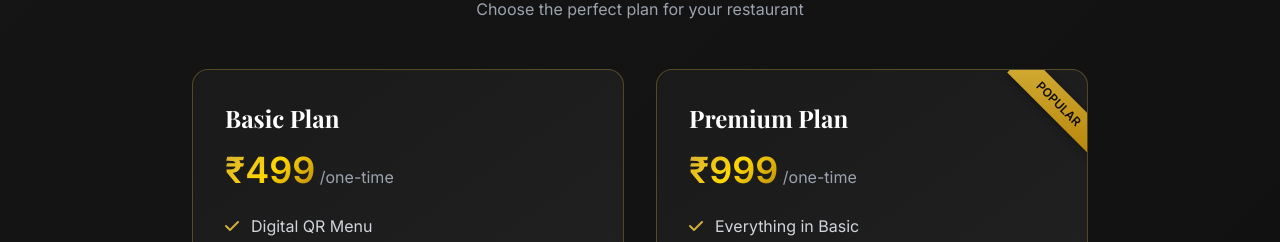
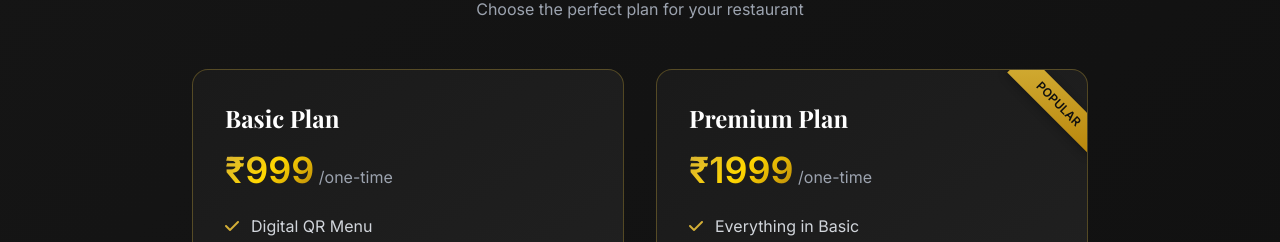
Before and after one commit to MenuSpeak/MenuSpeak, a plain HTML site: page index.html in a window 1280 px wide. Shown: the part 2070-2312 px from the top of the page. Drawn offline with nearby package versions, Linux system fonts and the light colour scheme.

Commit message:
Update index.html

```diff
--- a/index.html
+++ b/index.html
@@ -296,7 +296,7 @@
                 <div class="price-card p-8 rounded-2xl relative fade-in">
                     <h3 class="text-2xl font-bold mb-4 text-white">Basic Plan</h3>
                     <div class="mb-6">
-                        <span class="text-4xl font-bold gold-text">₹499</span>
+                        <span class="text-4xl font-bold gold-text">₹999</span>
                         <span class="text-gray-400">/one-time</span>
                     </div>
                     <ul class="mb-8 space-y-3">
@@ -325,7 +325,7 @@
                 <div class="price-card p-8 rounded-2xl relative premium-highlight fade-in" style="transition-delay: 0.2s;">
                     <h3 class="text-2xl font-bold mb-4 text-white">Premium Plan</h3>
                     <div class="mb-6">
-                        <span class="text-4xl font-bold gold-text">₹999</span>
+                        <span class="text-4xl font-bold gold-text">₹1999</span>
                         <span class="text-gray-400">/one-time</span>
                     </div>
                     <ul class="mb-8 space-y-3">
```
